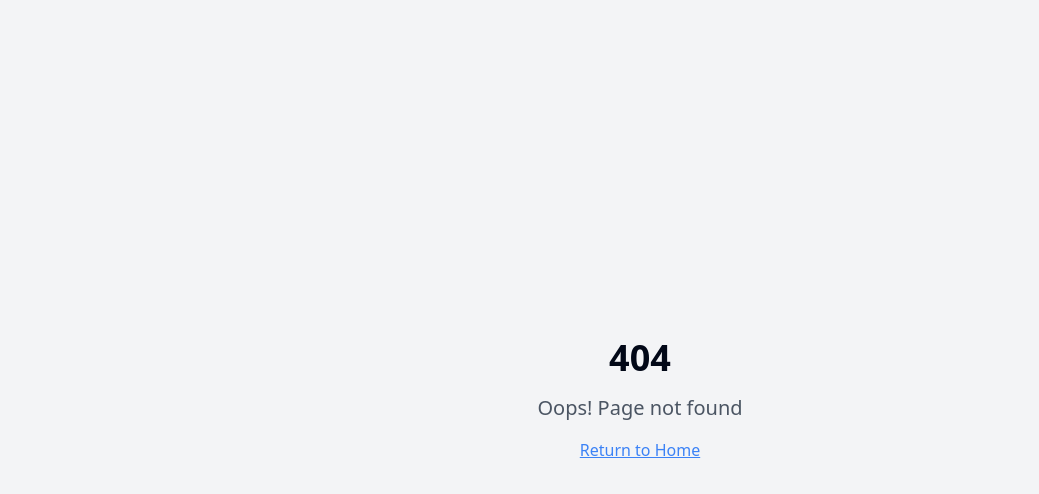
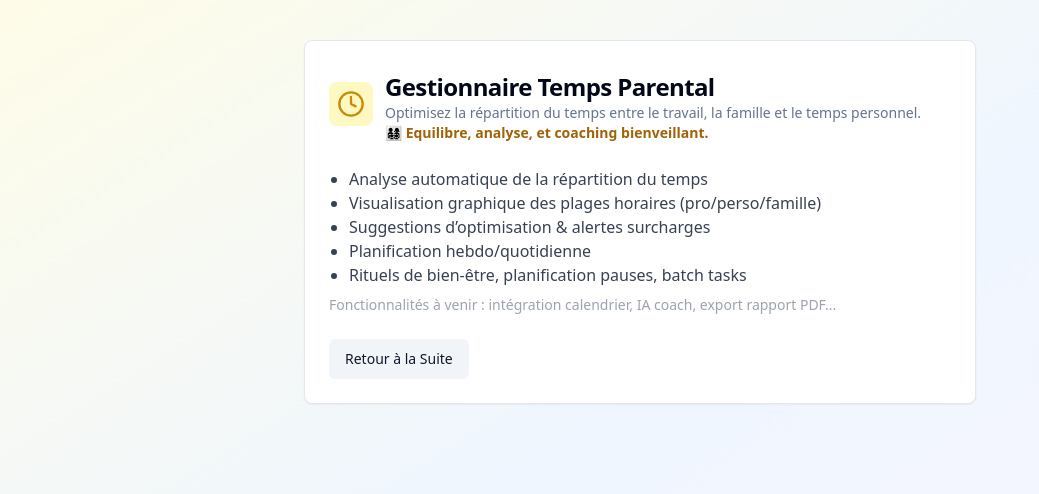
Before and after one commit to Anass-HOUDZI/harmonik, a React (Vite) app: page /tools/time in a window 1280 px wide. Before the commit this address had no page. Shown: the top 494 px of the page, without its empty margins (0-1039 px from the left). Built offline with nearby package versions, Linux system fonts and the light colour scheme.

Commit message:
Fix "coming-soon" tools
Implement the remaining "coming-soon" tools one by one.

```diff
--- a/src/App.tsx
+++ b/src/App.tsx
@@ -10,6 +10,7 @@ import FamilyCalendar from "./pages/tools/FamilyCalendar";
 import BudgetCalculator from "./pages/tools/BudgetCalculator";
 import MealPlanner from "./pages/tools/MealPlanner";
 import HealthTracker from "./pages/tools/HealthTracker";
+import TimeManager from "./pages/tools/TimeManager";
 
 const queryClient = new QueryClient();
 
@@ -25,6 +26,7 @@ const App = () => (
           <Route path="/tools/budget" element={<BudgetCalculator />} />
           <Route path="/tools/meals" element={<MealPlanner />} />
           <Route path="/tools/health" element={<HealthTracker />} />
+          <Route path="/tools/time" element={<TimeManager />} />
           {/* ADD ALL CUSTOM ROUTES ABOVE THE CATCH-ALL "*" ROUTE */}
           <Route path="*" element={<NotFound />} />
         </Routes>
--- a/src/pages/FamilyHub.tsx
+++ b/src/pages/FamilyHub.tsx
@@ -66,7 +66,7 @@ const tools: Tool[] = [
     icon: Clock,
     route: '/tools/time',
     priority: 1,
-    status: 'coming-soon'
+    status: 'available'
   },
   {
     id: 'homework-planner',
--- /dev/null
+++ b/src/pages/tools/TimeManager.tsx
@@ -0,0 +1,46 @@
+
+import React from "react";
+import { Card, CardHeader, CardTitle, CardDescription, CardContent, CardFooter } from "@/components/ui/card";
+import { Button } from "@/components/ui/button";
+import { Clock } from "lucide-react";
+import { useNavigate } from "react-router-dom";
+
+export default function TimeManager() {
+  const navigate = useNavigate();
+
+  return (
+    <div className="min-h-screen bg-gradient-to-br from-yellow-50 via-blue-50 to-purple-50 px-4 py-10">
+      <div className="max-w-2xl mx-auto">
+        <Card>
+          <CardHeader className="flex flex-row items-center gap-3">
+            <span className="p-2 bg-yellow-100 rounded-lg">
+              <Clock className="h-7 w-7 text-yellow-600" />
+            </span>
+            <div>
+              <CardTitle className="text-2xl">Gestionnaire Temps Parental</CardTitle>
+              <CardDescription>
+                Optimisez la répartition du temps entre le travail, la famille et le temps personnel.<br />
+                <span className="text-yellow-700 font-semibold">👨‍👩‍👧‍👦 Equilibre, analyse, et coaching bienveillant.</span>
+              </CardDescription>
+            </div>
+          </CardHeader>
+          <CardContent className="pt-0 text-gray-700">
+            <ul className="list-disc ml-5 mb-2 text-base">
+              <li>Analyse automatique de la répartition du temps</li>
+              <li>Visualisation graphique des plages horaires (pro/perso/famille)</li>
+              <li>Suggestions d’optimisation & alertes surcharges</li>
+              <li>Planification hebdo/quotidienne</li>
+              <li>Rituels de bien-être, planification pauses, batch tasks</li>
+            </ul>
+            <span className="block text-sm text-gray-400">Fonctionnalités à venir : intégration calendrier, IA coach, export rapport PDF...</span>
+          </CardContent>
+          <CardFooter>
+            <Button variant="secondary" onClick={() => navigate("/")}>
+              Retour à la Suite
+            </Button>
+          </CardFooter>
+        </Card>
+      </div>
+    </div>
+  );
+}
```
